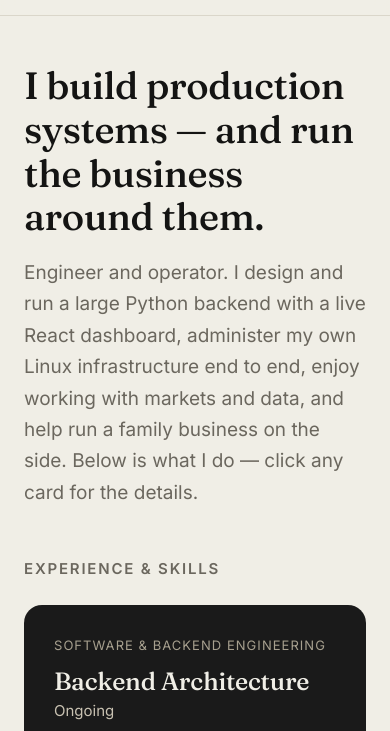
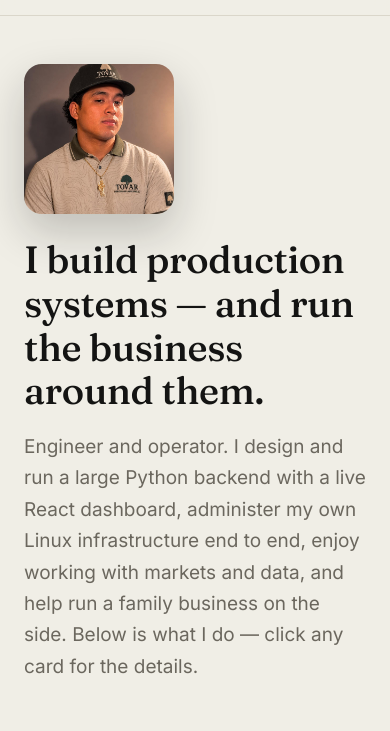
Before and after one commit to cartovgui-star/carlos-tovar, a plain HTML site: page docs/index.html in a window 390 px wide. Shown: the part 80-811 px from the top of the page. Drawn offline with Linux system fonts and the light colour scheme.

Commit message:
Add profile photo to homepage hero

```diff
--- a/docs/assets/css/style.css
+++ b/docs/assets/css/style.css
@@ -76,6 +76,18 @@ a { color: inherit; }
 .hero { padding: 72px 0 40px; }
 .hero h1 { font-size: clamp(38px, 6vw, 60px); margin: 0 0 18px; max-width: 15ch; }
 .hero p { font-size: 19px; color: var(--muted); max-width: 60ch; margin: 0; }
+
+.hero-with-photo { display: flex; align-items: center; gap: 52px; }
+.hero-with-photo .hero-text { flex: 1; min-width: 0; }
+.hero-photo {
+  width: 280px; height: 280px; flex-shrink: 0;
+  object-fit: cover; border-radius: 22px;
+  box-shadow: 0 18px 44px rgba(20,20,19,0.22);
+}
+@media (max-width: 760px) {
+  .hero-with-photo { flex-direction: column-reverse; align-items: flex-start; gap: 24px; }
+  .hero-photo { width: 150px; height: 150px; border-radius: 18px; }
+}
 
 /* ---------- Section titles ---------- */
 .section { padding: 24px 0 72px; }
--- a/docs/index.html
+++ b/docs/index.html
@@ -23,12 +23,15 @@
   </header>
 
   <main class="wrap">
-    <section class="hero">
-      <h1>I build production systems — and run the business around them.</h1>
-      <p>Engineer and operator. I design and run a large Python backend with a live React
-         dashboard, administer my own Linux infrastructure end to end, enjoy working with
-         markets and data, and help run a family business on the side. Below is what I do —
-         click any card for the details.</p>
+    <section class="hero hero-with-photo">
+      <div class="hero-text">
+        <h1>I build production systems — and run the business around them.</h1>
+        <p>Engineer and operator. I design and run a large Python backend with a live React
+           dashboard, administer my own Linux infrastructure end to end, enjoy working with
+           markets and data, and help run a family business on the side. Below is what I do —
+           click any card for the details.</p>
+      </div>
+      <img class="hero-photo" src="images/profile.jpg" alt="Carlos Tovar">
     </section>
 
     <section class="section">
```
Also changed, not shown: docs/images/profile.jpg (added).
